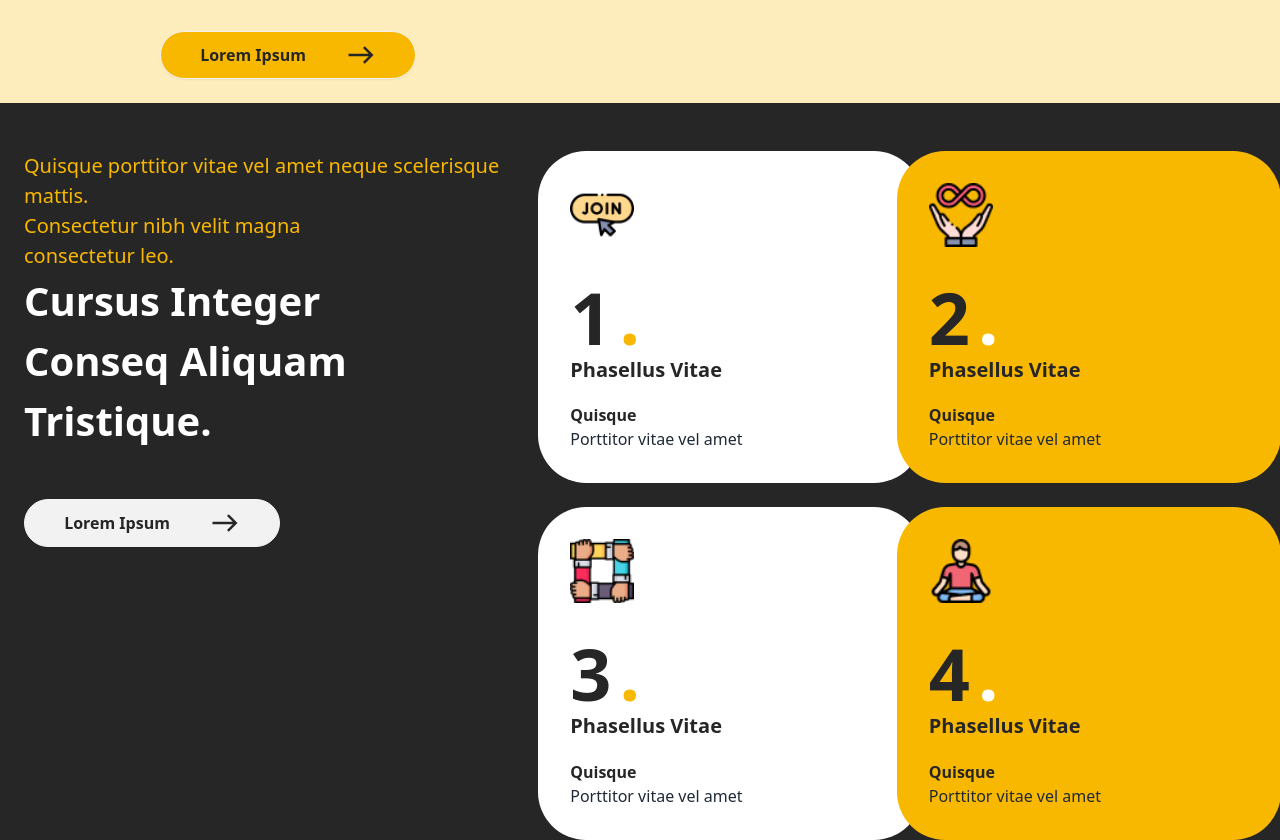
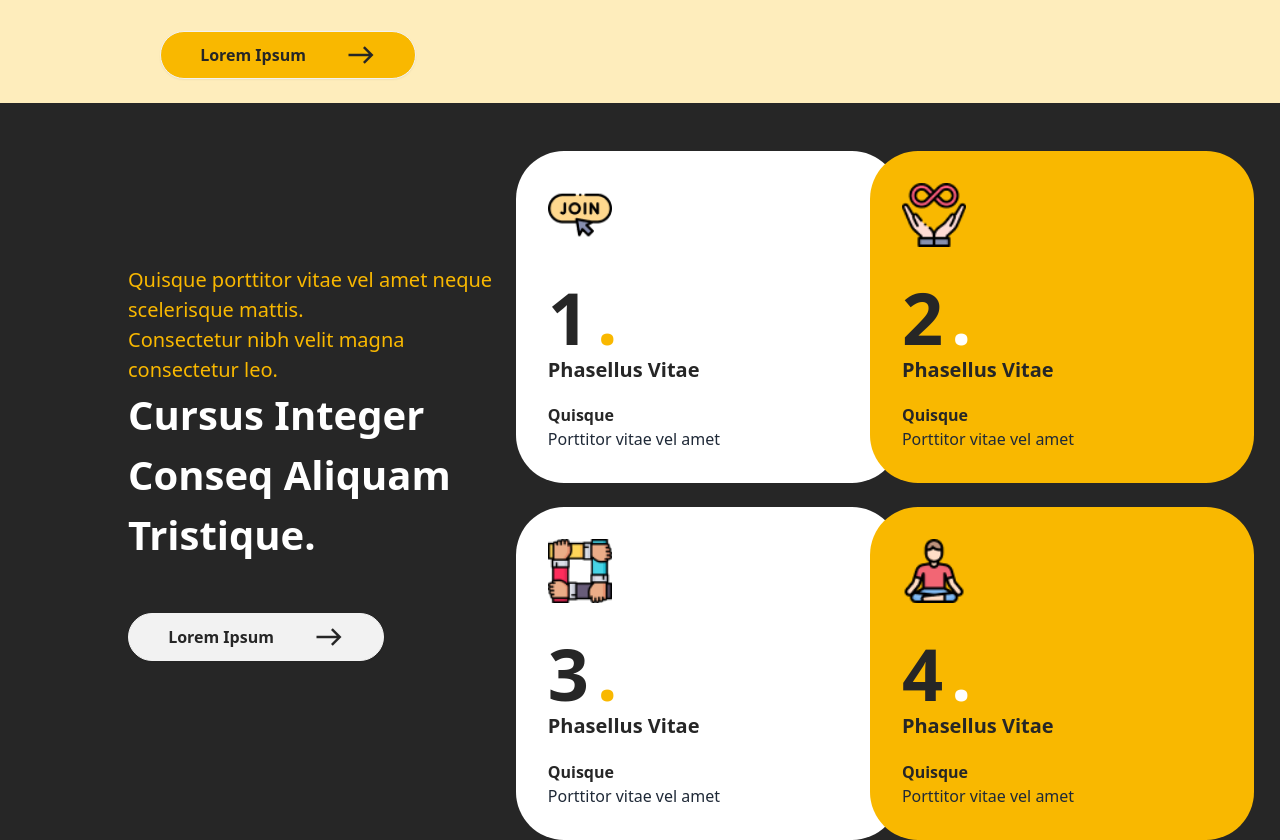
Before and after one commit to AwfulAsiful/edge-midterm, a plain HTML site: page index.html in a window 1280 px wide. Shown: the part 780-1620 px from the top of the page. Drawn offline with nearby package versions, Linux system fonts and the light colour scheme.

Commit message:
minor changes

```diff
--- a/index.html
+++ b/index.html
@@ -63,7 +63,7 @@
         </div>
     </header>
 
-    <section class="mid-section bg-[#262626] px-[1.5rem] pt-[3rem] lg:flex flex-row">
+    <section class="mid-section bg-[#262626] px-[1.5rem] pt-[3rem] lg:flex flex-row items-center lg:px-[8rem]">
         <div class="ms-txt mb-[4rem] w-1/2">
             <h2 class="text-[#F9B800] text-[1.25rem]">Quisque porttitor vitae vel amet neque scelerisque mattis. <br>
                 Consectetur nibh velit magna <br> consectetur leo. </h2>
@@ -74,7 +74,7 @@
                 <span class="ml-[2rem]"><img src="desktop/right-arrow.png" alt=""></span></button>
         </div>
 
-        <div class="ms-cards flex flex-col gap-y-[1.5rem] lg:grid grid-rows-2 grid-cols-2 gap-x-[1.5rem] place-items-center">
+        <div class="ms-cards flex flex-col gap-y-[1.5rem] lg:grid grid-rows-2 grid-cols-2 gap-x-[4.5rem]">
             <!-- card-1 -->
             <div class="card bg-base-100 w-96 rounded-[3rem]">
                 <div class="card-body">
```
